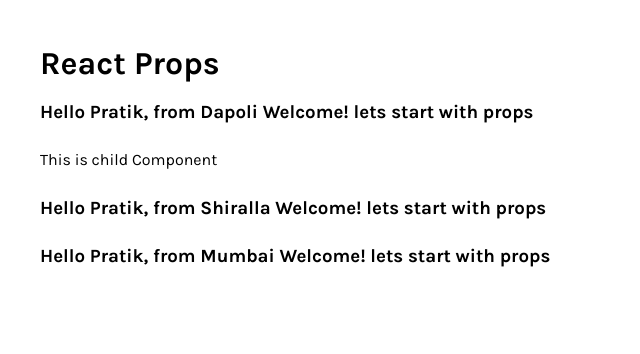
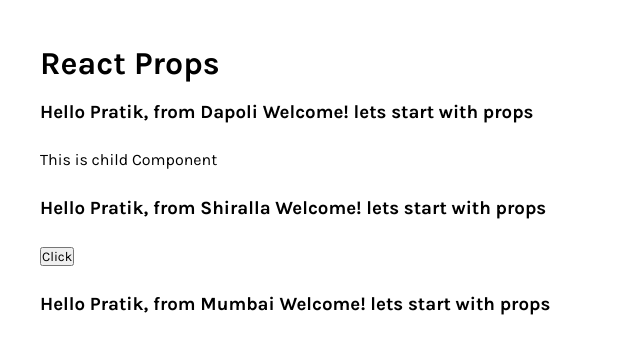
Before and after one commit to PratikKanthe/props, a React (Create React App) app: page / in a window 1280 px wide. Shown: the top 354 px of the page, without its empty margins (0-640 px from the left). Built offline with nearby package versions, Linux system fonts and the light colour scheme.

Commit message:
initial comment

```diff
--- a/src/App.js
+++ b/src/App.js
@@ -7,7 +7,7 @@
     <div className="App">
       <h1> React Props</h1>
       <ClassProps name="Pratik" place="Dapoli"> <p>This is child Component</p> </ClassProps>
-      <ClassProps name="Pratik" place="Shiralla"/>
+      <ClassProps name="Pratik" place="Shiralla"> <button>Click</button> </ClassProps>
       <ClassProps name="Pratik" place="Mumbai"/>
     </div>
   );
--- a/src/ClassProps.js
+++ b/src/ClassProps.js
@@ -5,7 +5,7 @@
     return (
       <div>
         <h3>Hello {this.props.name}, from {this.props.place} Welcome! lets start with props</h3>
-        <p> {this.props.children} </p>
+        {this.props.children}
       </div>
     )
   }
```
